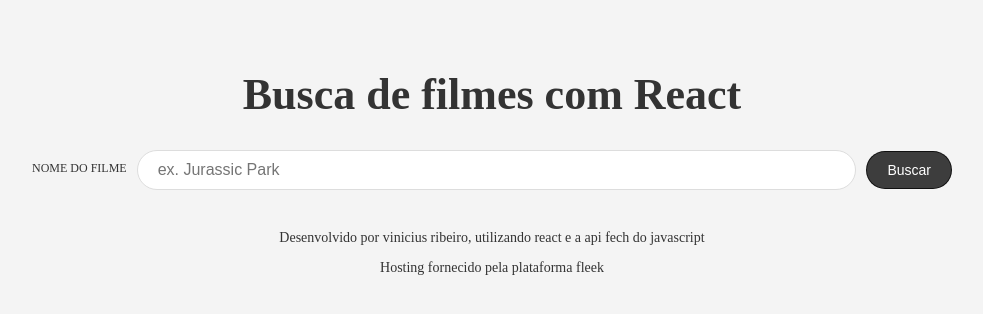
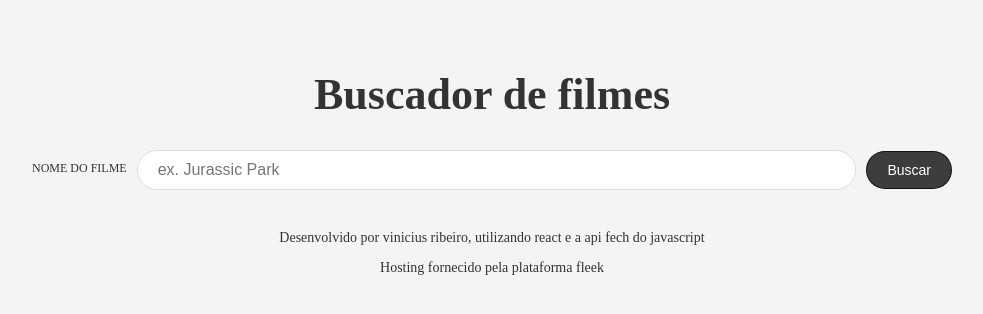
Before and after one commit to viniciusrad/reactMovieSearch, a React (Create React App) app: page / in a window 1280 px wide. Shown: the top 314 px of the page, without its empty margins (148-1131 px from the left). Built offline with nearby package versions, Linux system fonts and the light colour scheme.

Commit message:
mudança no titulo

```diff
--- a/src/index.js
+++ b/src/index.js
@@ -7,7 +7,7 @@ class Main extends React.Component {
         return (
             <div className = "container" >
 
-            <h1 className = "title" > Busca de filmes com React < /h1>
+            <h1 className = "title" > Buscador de filmes< /h1>
             <SearchMovies / >
             </div>
         );
```
